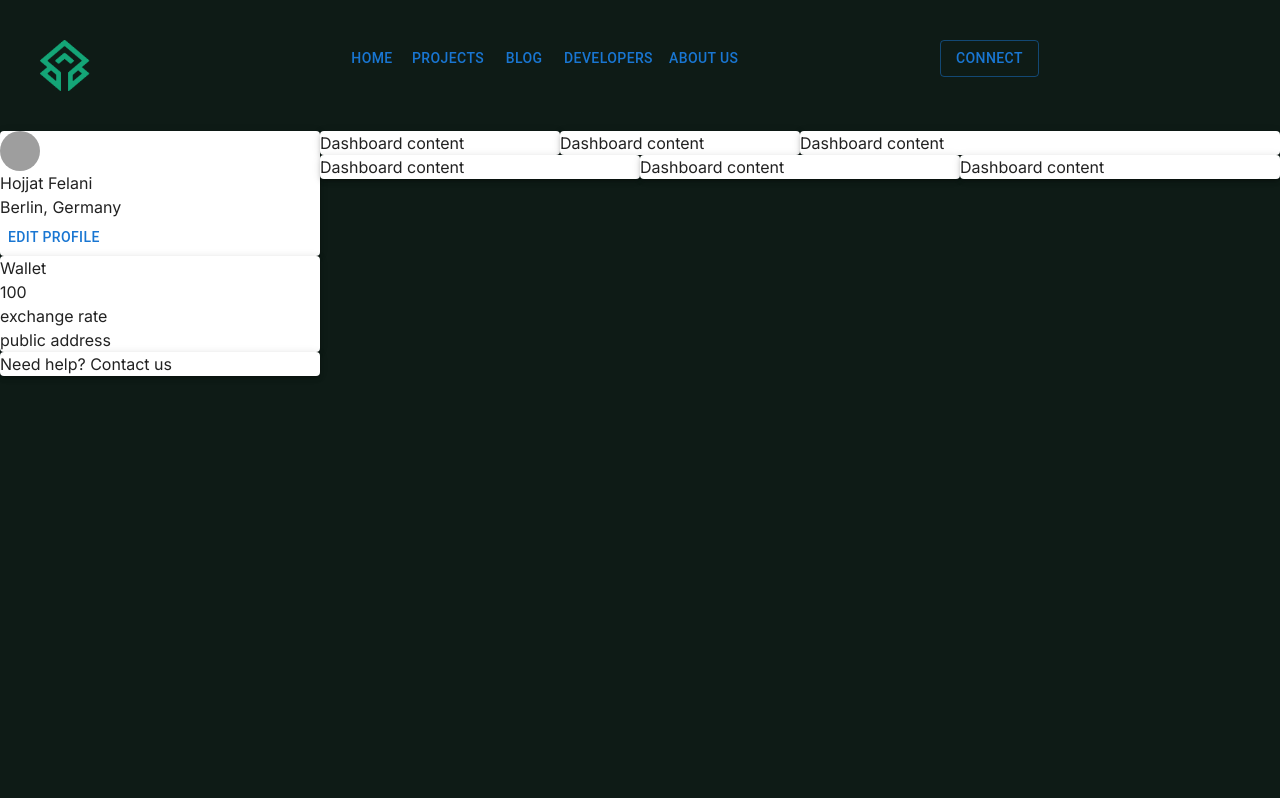
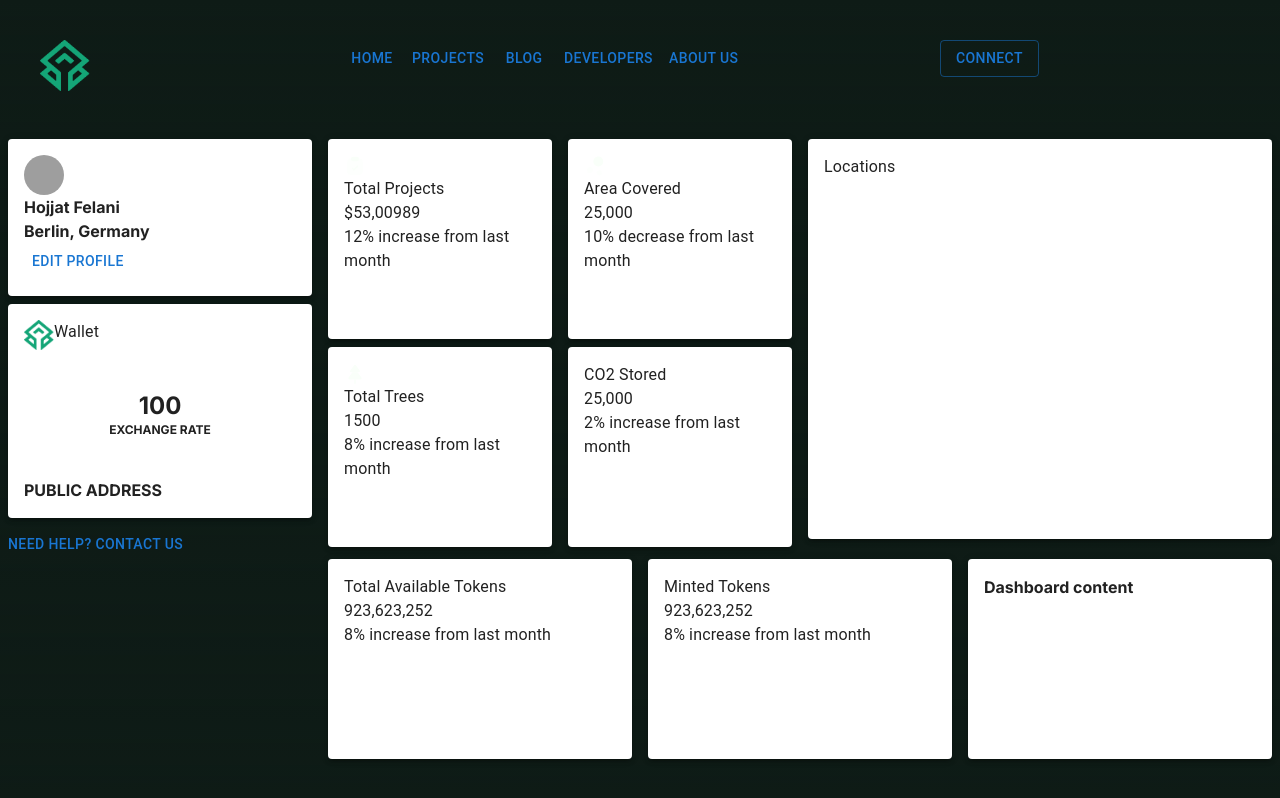
Before and after one commit to HDehka/Keditrees, a Next.js app in the folder frontend/: page /dashboard in a window 1280 px wide. Shown: the top 798 px of the page. Built offline with nearby package versions, Linux system fonts and the light colour scheme; grey boxes are pictures that could not be loaded.

Commit message:
improve dashboard

```diff
--- a/frontend/app/dashboard/page.tsx
+++ b/frontend/app/dashboard/page.tsx
@@ -1,47 +1,12 @@
+import DashboardMain from '@/components/DashboardMain'
+import DashboardProfile from '@/components/DashboardProfile'
 import { Avatar, Button, Paper, Typography } from '@mui/material'
 
 export default function Home() {
   return (
     <div className="flex flex-row min-h-screen justify-between">
-      <div className="basis-1/4">
-        <Paper elevation={3}>
-          <Avatar alt="Remy Sharp" src="@/app/assets/avatar.jpeg" />
-          <div>Hojjat Felani</div>
-          <div>Berlin, Germany</div>
-          <Button>Edit profile</Button>
-        </Paper>
-        <Paper elevation={3}>
-          <div>Wallet</div>
-          <div>100</div>
-          <div>exchange rate</div>
-          <div>public address</div>
-        </Paper>
-        <Paper elevation={3}>Need help? Contact us</Paper>
-      </div>
-      <div className="basis-3/4">
-        <div className="flex flex-row">
-          <div className="basis-1/4">
-            <Paper elevation={3}>Dashboard content</Paper>
-          </div>
-          <div className="basis-1/4">
-            <Paper elevation={3}>Dashboard content</Paper>
-          </div>
-          <div className="basis-2/4">
-            <Paper elevation={3}>Dashboard content</Paper>
-          </div>
-        </div>
-        <div className="flex flex-row">
-          <div className="basis-1/3">
-            <Paper elevation={3}>Dashboard content</Paper>
-          </div>
-          <div className="basis-1/3">
-            <Paper elevation={3}>Dashboard content</Paper>
-          </div>
-          <div className="basis-1/3">
-            <Paper elevation={3}>Dashboard content</Paper>
-          </div>
-        </div>
-      </div>
+      <DashboardProfile />
+      <DashboardMain />
     </div>
   )
 }
--- a/frontend/app/globals.css
+++ b/frontend/app/globals.css
@@ -32,3 +32,13 @@ body {
   padding: 0.5rem 1rem;
   border-radius: 1rem;
 }
+
+.dashboardCard {
+  background-color: #10261f;
+  color: #ffff;
+  font-weight: bold;
+  padding: 0.5rem 1rem;
+  border-radius: 1rem;
+  margin: 0.5rem;
+  padding: 1rem;
+}
--- /dev/null
+++ b/frontend/components/DashboardCard.tsx
@@ -0,0 +1,49 @@
+import Check from '@/icons/Check'
+import Tree from '@/icons/Tree'
+import Bubble from '@/icons/Bubble'
+import { Paper, Typography } from '@mui/material'
+
+export enum Icon {
+  check,
+  tree,
+  bubble,
+}
+
+const icon = (icon: Icon) => {
+  switch (icon) {
+    case Icon.check:
+      return <Check />
+    case Icon.tree:
+      return <Tree />
+    case Icon.bubble:
+      return <Bubble />
+
+    default:
+      break
+  }
+}
+
+function DashboardCard({
+  iconName,
+  className,
+  title,
+  value,
+  change,
+}: {
+  iconName: Icon
+  className: string
+  title: string
+  value?: string
+  change?: string
+}) {
+  return (
+    <Paper className={className} elevation={3}>
+      {icon(iconName)}
+      <Typography className="text-sm">{title}</Typography>
+      <Typography className="text-2xl mt-2">{value}</Typography>
+      <Typography className="text-xs mt-2">{change}</Typography>
+    </Paper>
+  )
+}
+
+export default DashboardCard
--- /dev/null
+++ b/frontend/components/DashboardMain.tsx
@@ -0,0 +1,71 @@
+import { Paper } from '@mui/material'
+import React from 'react'
+import DashboardCard, { Icon } from './DashboardCard'
+
+function DashboardMain() {
+  return (
+    <div className="basis-3/4 ">
+      <div className="flex flex-row h-1/2 mb-5">
+        <div className="basis-1/4">
+          <DashboardCard
+            iconName={Icon.check}
+            className="dashboardCard h-1/2"
+            title="Total Projects"
+            value="$53,00989"
+            change="12% increase from last month"
+          />
+          <DashboardCard
+            iconName={Icon.tree}
+            className="dashboardCard h-1/2"
+            title="Total Trees"
+            value="1500"
+            change="8% increase from last month"
+          />
+        </div>
+        <div className="basis-1/4">
+          <DashboardCard
+            iconName={Icon.bubble}
+            className="dashboardCard h-1/2"
+            title="Area Covered"
+            value="25,000"
+            change="10% decrease from last month"
+          />
+          <DashboardCard
+            className="dashboardCard h-1/2"
+            title="CO2 Stored"
+            value="25,000"
+            change="2% increase from last month"
+          />
+        </div>
+        <div className="basis-2/4">
+          <DashboardCard className="dashboardCard h-full" title="Locations" />
+        </div>
+      </div>
+      <div className="flex flex-row h-1/2">
+        <div className="basis-1/3">
+          <DashboardCard
+            className="dashboardCard h-1/2"
+            title="Total Available Tokens"
+            value="923,623,252"
+            change="8% increase from last month"
+          />
+        </div>
+        <div className="basis-1/3">
+          <DashboardCard
+            className="dashboardCard h-1/2"
+            title="Minted Tokens"
+            value="923,623,252"
+            change="8% increase from last month"
+          />
+        </div>
+        <div className="basis-1/3">
+          <Paper className="dashboardCard h-1/2" elevation={3}>
+            Dashboard content
+          </Paper>
+        </div>
+      </div>
+    </div>
+  )
+}
+
+export default DashboardMain
--- a/frontend/components/DashboardProfile.tsx
+++ b/frontend/components/DashboardProfile.tsx
@@ -0,0 +1,31 @@
+import Logo from '@/app/assets/logo.png'
+import { Avatar, Button, Paper, Typography } from '@mui/material'
+import Image from 'next/image'
+import React from 'react'
+
+function DashboardProfile() {
+  return (
+    <div id="profile" className="basis-1/4">
+      <Paper className="dashboardCard" elevation={3}>
+        <Avatar alt="Profile avatar" src="@/app/assets/avatar.jpeg" />
+        <div>Hojjat Felani</div>
+        <div>Berlin, Germany</div>
+        <Button>Edit profile</Button>
+      </Paper>
+      <Paper className="dashboardCard" elevation={3}>
+        <div className="flex flex-row">
+          <Image src={Logo} alt="logo" width={30} height={30} />
+          <Typography className="text-xl ml-3">Wallet</Typography>
+        </div>
+        <div className="my-10 flex flex-col justify-center items-center">
+          <div className="text-2xl">100</div>
+          <div className="text-xs">EXCHANGE RATE</div>
+        </div>
+        <div>PUBLIC ADDRESS</div>
+      </Paper>
+      <Button>Need help? Contact us</Button>
+    </div>
+  )
+}
+
+export default DashboardProfile
--- /dev/null
+++ b/frontend/icons/Bubble.tsx
@@ -0,0 +1,32 @@
+import React from 'react'
+
+function Bubble() {
+  return (
+    <svg
+      fill="none"
+      height="22"
+      width="22"
+      viewBox="0 0 22 22"
+      xmlns="http://www.w3.org/2000/svg">
+      <path
+        className="path"
+        d="M14.291 1.60416C11.5685 1.60416 9.35938 3.81333 9.35938 6.53583C9.35938 9.25833 11.5685 11.4675 14.291 11.4675C17.0135 11.4675 19.2227 9.25833 19.2227 6.53583C19.2227 3.81333 17.0135 1.60416 14.291 1.60416Z"
+        fill="#F9FFF9"
+      />
+      <path
+        className="path"
+        d="M5.82983 11.9442C4.15233 11.9442 2.77734 13.31 2.77734 14.9967C2.77734 16.6833 4.14316 18.0492 5.82983 18.0492C7.50733 18.0492 8.88235 16.6833 8.88235 14.9967C8.88235 13.31 7.50733 11.9442 5.82983 11.9442Z"
+        fill="#F9FFF9"
+        opacity="0.4"
+      />
+      <path
+        className="path"
+        d="M15.235 15.235C13.8142 15.235 12.6592 16.39 12.6592 17.8108C12.6592 19.2316 13.8142 20.3867 15.235 20.3867C16.6558 20.3867 17.8108 19.2316 17.8108 17.8108C17.8108 16.39 16.6558 15.235 15.235 15.235Z"
+        fill="#F9FFF9"
+        opacity="0.4"
+      />
+    </svg>
+  )
+}
+
+export default Bubble
--- /dev/null
+++ b/frontend/icons/Check.tsx
@@ -0,0 +1,31 @@
+import React from 'react'
+
+function Check() {
+  return (
+    <svg
+      fill="none"
+      height="22"
+      viewBox="0 0 22 22"
+      width="22"
+      xmlns="http://www.w3.org/2000/svg">
+      <path
+        className="path"
+        d="M14.8865 3.34583H7.11312C4.84896 3.34583 3.01562 5.18832 3.01562 7.44333V16.0692C3.01562 18.3242 4.85813 20.1667 7.11312 20.1667H14.8773C17.1415 20.1667 18.9748 18.3242 18.9748 16.0692V7.44333C18.984 5.17916 17.1415 3.34583 14.8865 3.34583Z"
+        fill="#F9FFF9"
+        opacity="0.4"
+      />
+      <path
+        className="path"
+        d="M13.1541 1.83334H8.84578C7.89245 1.83334 7.11328 2.60334 7.11328 3.55668V4.41834C7.11328 5.37168 7.88328 6.14168 8.83661 6.14168H13.1541C14.1074 6.14168 14.8774 5.37168 14.8774 4.41834V3.55668C14.8866 2.60334 14.1074 1.83334 13.1541 1.83334Z"
+        fill="#F9FFF9"
+      />
+      <path
+        className="path"
+        d="M9.90884 15.5375C9.73468 15.5375 9.56051 15.4733 9.42301 15.3358L8.04801 13.9608C7.78217 13.695 7.78217 13.255 8.04801 12.9892C8.31384 12.7233 8.75384 12.7233 9.01967 12.9892L9.90884 13.8783L13.0897 10.6975C13.3555 10.4317 13.7955 10.4317 14.0613 10.6975C14.3272 10.9633 14.3272 11.4033 14.0613 11.6692L10.3947 15.3358C10.2663 15.4733 10.083 15.5375 9.90884 15.5375Z"
+        fill="#F9FFF9"
+      />
+    </svg>
+  )
+}
+
+export default Check
--- /dev/null
+++ b/frontend/icons/Tree.tsx
@@ -0,0 +1,30 @@
+import React from 'react'
+
+function Tree() {
+  return (
+    <svg
+      fill="none"
+      height="22"
+      width="22"
+      viewBox="0 0 22 22"
+      xmlns="http://www.w3.org/2000/svg">
+      <path
+        className="path"
+        d="M14.8235 9.22146H7.17852C6.09686 9.22146 5.72102 8.4973 6.35352 7.6173L10.176 2.26396C10.6252 1.6223 11.3769 1.6223 11.826 2.26396L15.6485 7.6173C16.281 8.4973 15.9052 9.22146 14.8235 9.22146Z"
+        fill="#F9FFF9"
+      />
+      <path
+        className="path"
+        d="M16.1253 16.4995H5.87693C4.4286 16.4995 3.9336 15.537 4.7861 14.3637L8.4436 9.22119H13.5586L17.2161 14.3637C18.0686 15.537 17.5736 16.4995 16.1253 16.4995Z"
+        fill="#F9FFF9"
+      />
+      <path
+        className="path"
+        d="M11.6875 16.4996V20.1662C11.6875 20.5421 11.3758 20.8537 11 20.8537C10.6242 20.8537 10.3125 20.5421 10.3125 20.1662V16.4996H11.6875Z"
+        fill="#F9FFF9"
+      />
+    </svg>
+  )
+}
+
+export default Tree
--- a/frontend/tailwind.config.ts
+++ b/frontend/tailwind.config.ts
@@ -17,7 +17,8 @@ const config: Config = {
     colors: {
       primary: '#015364',
       secondary: '#026e78',
-      tertiary: '#06110d',
+      tertiary: '#10261f',
+      card: '#',
       white: '#ffff',
     },
   },
```
